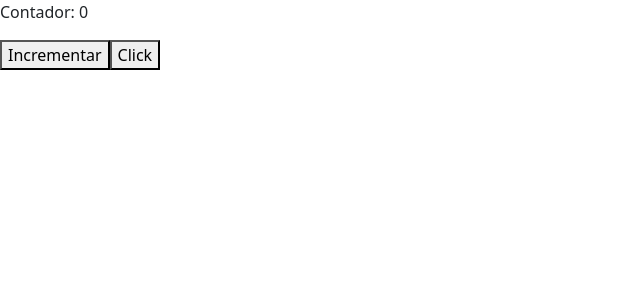
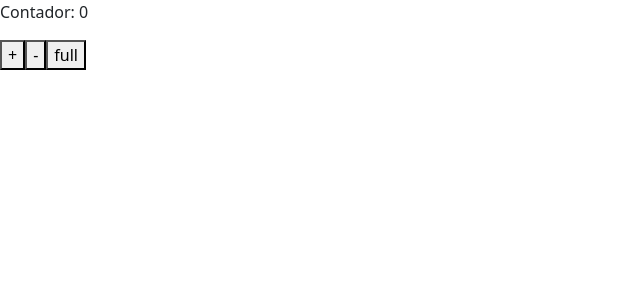
Before and after one commit to JonyR3G0/Front-end-m06, a React (Vite) app in the folder 06-hooks-avanzados-react/01-practica-clase/: page / in a window 1280 px wide. Shown: the top 300 px of the page, without its empty margins (0-640 px from the left). Built offline with nearby package versions, Linux system fonts and the light colour scheme.

Commit message:
feat: :sparkles: useReducer counter demo

```diff
--- a/06-hooks-avanzados-react/01-practica-clase/src/App.jsx
+++ b/06-hooks-avanzados-react/01-practica-clase/src/App.jsx
@@ -2,11 +2,12 @@ import React from 'react'
 import { FormComponentUseRef } from './components/FormComponentUseRef.jsx'
 import { ContadorConCallback } from "./components/CounterWithCallback";
 import { Padre } from "./components/Padre.jsx";
+import { Counter } from './components/Counter.jsx';
 
 export const App = () => {
   return (
     <>
-      <Padre/>
+      <Counter/>
     </>
   )
 }
--- /dev/null
+++ b/06-hooks-avanzados-react/01-practica-clase/src/components/Counter.jsx
@@ -0,0 +1,47 @@
+import { useReducer } from "react";
+
+// Selecting useReducer over useState makes more sense on bigger or more sophisticated proyects that needs advanced state managment.
+
+// This is the actuall function that manages the reducer.
+/**
+ *
+ * @param {object} state
+ * @param {object} action
+ * @returns {object} state with actions
+ */
+function reducer(state, action) {
+  switch (action.type) {
+    case "increment":
+      return { count: state.count + 1 };
+
+    case "decrement":
+      return { count: state.count - 1 };
+
+    case "full":
+      return { count: (state.count = 100) };
+    default:
+      return state;
+  }
+}
+
+export function Counter() {
+  // Creating the useReducer Hook.
+  // The difference between the useState is that we can centralize
+  // multiple functions
+  // State it's the second parameter of the reducer (initial state)
+  // the reducer (first parameter) it's the dispatch.
+  const [state, dispatch] = useReducer(reducer, { count: 0 });
+
+  return (
+    <div>
+      <p>Contador: {state.count}</p>
+      {/* When clicked, dispatch is fired, and calls the function reducer. */}
+      {/* and it passes an object to the reducer. (action) */}
+      <button onClick={() => dispatch({ type: "increment" })}>+</button>
+
+      <button onClick={() => dispatch({ type: "decrement" })}>-</button>
+
+      <button onClick={() => dispatch({ type: "full" })}>full</button>
+    </div>
+  );
+}
```
